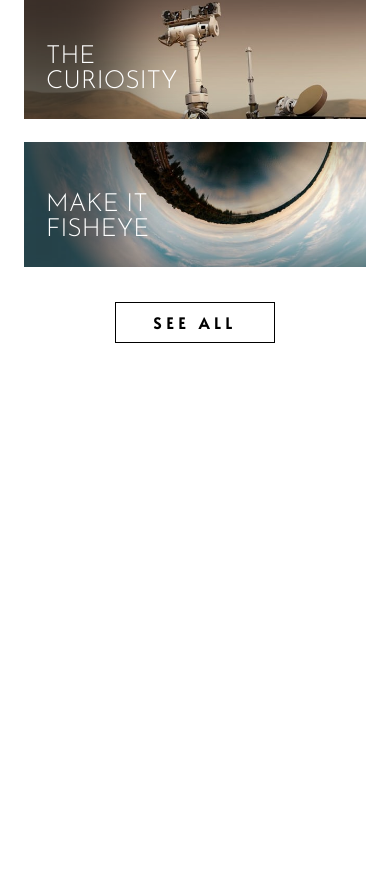
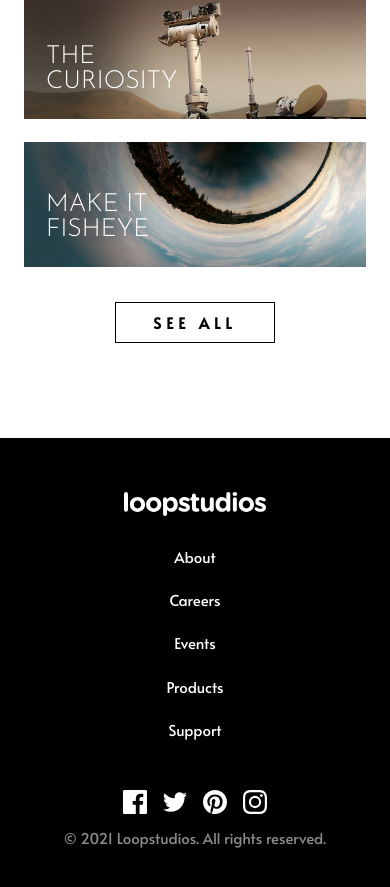
Before and after one commit to bryangamas/loopstudios-landing-page, a Next.js app: page / in a window 390 px wide. Shown: the part 2381-3268 px from the top of the page. Before the commit the page ends 2819 px from the top, so only its background shows below. Built offline with nearby package versions, Linux system fonts and the light colour scheme.

Commit message:
feat: Footer mobile done

```diff
--- /dev/null
+++ b/components/Footer.jsx
@@ -0,0 +1,96 @@
+import Link from "next/link";
+import React from "react";
+import { socialMediaList } from "utils/socialMediaList";
+import Navigation from "./Navigation";
+
+const Footer = () => {
+  return (
+    <footer className="Footer">
+      <div className="Footer__content">
+        <div className="Footer__main">
+          <Link href="#">
+            <picture className="Footer__logo">
+              <img src="/images/logo.svg" alt="loopstudios logo" />
+            </picture>
+          </Link>
+          <Navigation center />
+        </div>
+        <div className="Footer_info">
+          <div className="Footer_redes">
+            {socialMediaList.map((media) => (
+              <picture key={media.id} className="Footer_icon">
+                <img src={media.icon} alt={media.title} />
+              </picture>
+            ))}
+          </div>
+          <div className="Footer_derechos">
+            © 2021 Loopstudios. All rights reserved.
+          </div>
+        </div>
+      </div>
+      <style jsx>{`
+        .Footer {
+          background-color: black;
+          padding-inline: var(--padding-inline-mobile);
+          height: 47.1rem;
+          width: 100%;
+          color: var(--white);
+        }
+
+        .Footer__content {
+          display: grid;
+          grid-template-rows: repeat(3, 1fr);
+          justify-items: center;
+          height: 100%;
+        }
+
+        .Footer__main {
+          padding-block-start: 2.4rem;
+          padding-block-end: 1.2rem;
+          grid-row: 1 / 3;
+          display: flex;
+          flex-direction: column;
+        }
+
+        .Footer__logo {
+          display: flex;
+          align-items: center;
+          flex-grow: 4;
+          width: 14.2rem;
+          cursor: pointer;
+        }
+
+        Footer :global(.Navigation) {
+          flex-grow: 6;
+        }
+
+        .Footer_info {
+          grid-row: 3 / 4;
+          display: flex;
+          flex-direction: column;
+          justify-content: space-evenly;
+          padding-block-start: 2.4rem;
+          padding-block-end: 4.8rem;
+        }
+
+        .Footer_redes {
+          display: flex;
+          justify-content: center;
+          align-items: center;
+        }
+
+        .Footer_icon {
+          display: inline-block;
+          width: 24px;
+          margin-inline: 8px;
+        }
+
+        .Footer_derechos {
+          color: var(--dark-gray);
+        }
+      `}</style>
+    </footer>
+  );
+};
+
+export default Footer;
--- a/components/Header/FullMenu.jsx
+++ b/components/Header/FullMenu.jsx
@@ -3,15 +3,15 @@ import React from "react";
 
 const FullMenu = () => {
   return (
-    <>
+    <div className="FullMenu">
       <Navigation />
       <style jsx>{`
-        :global(.Navigation) {
+        .FullMenu :global(.Navigation) {
           display: flex;
           justify-content: flex-end;
         }
       `}</style>
-    </>
+    </div>
   );
 };
 
--- a/components/Header/ModalMenu.jsx
+++ b/components/Header/ModalMenu.jsx
@@ -11,23 +11,22 @@ const ModalContent = ({ onClose }) => {
         </picture>
         <i className="Modal__close" onClick={onClose} />
       </div>
-      <Navigation upper={true}></Navigation>
+      <Navigation upper largeFontSize></Navigation>
       <style jsx>{`
         .Modal {
           display: grid;
-          grid-template-rows: repeat(4, 1fr);
+          grid-template-rows: repeat(6, 1fr);
           position: fixed;
-          padding-block: 3.5rem;
           padding-inline: var(--padding-inline-mobile);
           height: 100vh;
           width: 100vw;
           background-color: #000;
-          color: white;
           min-width: 320px;
           z-index: 1;
         }
 
         .Modal__header {
+          padding-block-start: 3.5rem;
           display: grid;
           grid-template-columns: repeat(2, 1fr);
           align-items: center;
@@ -49,8 +48,8 @@ const ModalContent = ({ onClose }) => {
           cursor: pointer;
         }
 
-        :global(.Navigation) {
-          grid-row: 2 / 4;
+        .Modal > :global(.Navigation) {
+          grid-row: 3 / 5;
         }
       `}</style>
     </div>
--- a/components/Navigation.jsx
+++ b/components/Navigation.jsx
@@ -1,9 +1,12 @@
-import useMediaQuery from "hooks/useMediaQuery";
 import Link from "next/link";
 import React from "react";
 import { menuItemsList, upperMenuItemsList } from "utils/menuItemsList";
 
-const Navigation = ({ upper = false }) => {
+const Navigation = ({
+  upper = false,
+  center = false,
+  largeFontSize = false,
+}) => {
   return (
     <nav className="Navigation">
       <ul className="Navigation__content">
@@ -20,20 +23,17 @@ const Navigation = ({ upper = false }) => {
           height: 100%;
           display: flex;
           flex-direction: column;
-          align-items: flex-start;
-          justify-content: space-around;
-          font-family: "Josefin Sans", sans-serif;
-          font-size: 2.5rem;
+          align-items: ${center ? "center" : "flex-start"};
+          justify-content: space-between;
+          font-family: ${upper ? '"Josefin Sans"' : '"Alata"'}, sans-serif;
+          font-size: ${largeFontSize ? "2.5rem" : "1.5rem"};
           font-weight: 300;
+          color: var(--white);
         }
 
         @media (min-width: 1110px) {
           .Navigation__content {
             flex-direction: row;
-            font-size: 1.8rem;
-            font-weight: bold;
-            font-family: "Josefin Sans", sans-serif;
-            color: var(--white);
           }
           li {
             margin-inline-start: 3rem;
--- a/pages/index.jsx
+++ b/pages/index.jsx
@@ -1,8 +1,10 @@
+import React from "react";
+import { withRouter } from "next/router";
+
 import CreationsSection from "@components/CreationsSection";
 import Hero from "@components/Hero";
 import MainSection from "@components/MainSection";
-import React from "react";
-import { withRouter } from "next/router";
+import Footer from "@components/Footer";
 
 const Home = () => {
   return (
@@ -10,6 +12,7 @@ const Home = () => {
       <Hero />
       <MainSection />
       <CreationsSection />
+      <Footer />
     </>
   );
 };
--- /dev/null
+++ b/utils/socialMediaList.js
@@ -0,0 +1,22 @@
+export const socialMediaList = [
+  {
+    id: 1,
+    title: "Facebook",
+    icon: "/icons/icon-facebook.svg",
+  },
+  {
+    id: 2,
+    title: "Twitter",
+    icon: "/icons/icon-twitter.svg",
+  },
+  {
+    id: 3,
+    title: "Pinterest",
+    icon: "/icons/icon-pinterest.svg",
+  },
+  {
+    id: 4,
+    title: "Instagram",
+    icon: "/icons/icon-instagram.svg",
+  },
+];
```
